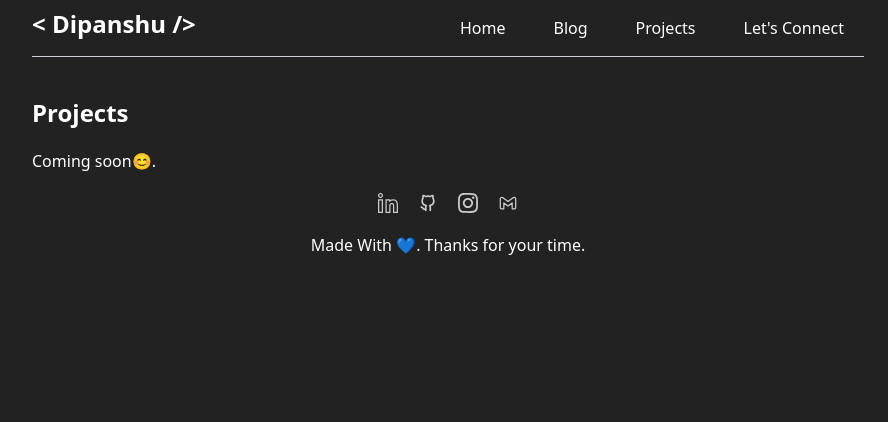
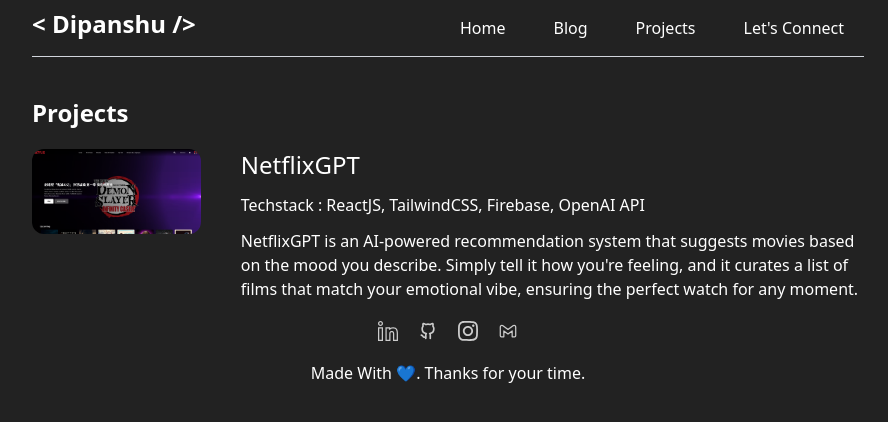
Before and after one commit to dipanshuchoksi/Portfolio, a Next.js app: page /projects in a window 1280 px wide. Shown: the top 422 px of the page, without its empty margins (192-1080 px from the left). Built offline with nearby package versions, Linux system fonts and the light colour scheme.

Commit message:
created ui for projectPage

```diff
--- /dev/null
+++ b/src/app/projects/components/ProjectItem.tsx
@@ -0,0 +1,29 @@
+import Image from "next/image";
+
+function ProjectItem() {
+  return (
+    <div className="rounded-2xl flex gap-10">
+      <div className="w-fit">
+        <Image
+          src="/netflixGpt.png"
+          alt="netflixgpt project image"
+          width={500}
+          height={200}
+          className="rounded-xl"
+        />
+      </div>
+      <div className="flex flex-col gap-3">
+        <h2 className="text-2xl">NetflixGPT</h2>
+        <p>Techstack : ReactJS, TailwindCSS, Firebase, OpenAI API</p>
+        <p>
+          NetflixGPT is an AI-powered recommendation system that suggests movies
+          based on the mood you describe. Simply tell it how you&apos;re
+          feeling, and it curates a list of films that match your emotional
+          vibe, ensuring the perfect watch for any moment.
+        </p>
+      </div>
+    </div>
+  );
+}
+
+export default ProjectItem;
--- a/src/app/projects/page.tsx
+++ b/src/app/projects/page.tsx
@@ -1,8 +1,12 @@
+import ProjectItem from "./components/ProjectItem";
+
 function ProjectPage() {
   return (
     <div>
       <h2 className="text-2xl font-bold mt-10 mb-5">Projects</h2>
-      <div>Coming soon😊.</div>
+      <div className="flex flex-col gap-5">
+        <ProjectItem />
+      </div>
     </div>
   );
 }
```
Also changed, not shown: public/netflixGpt.png (added), 1 other file (tests, documents, lock files or other folders).
